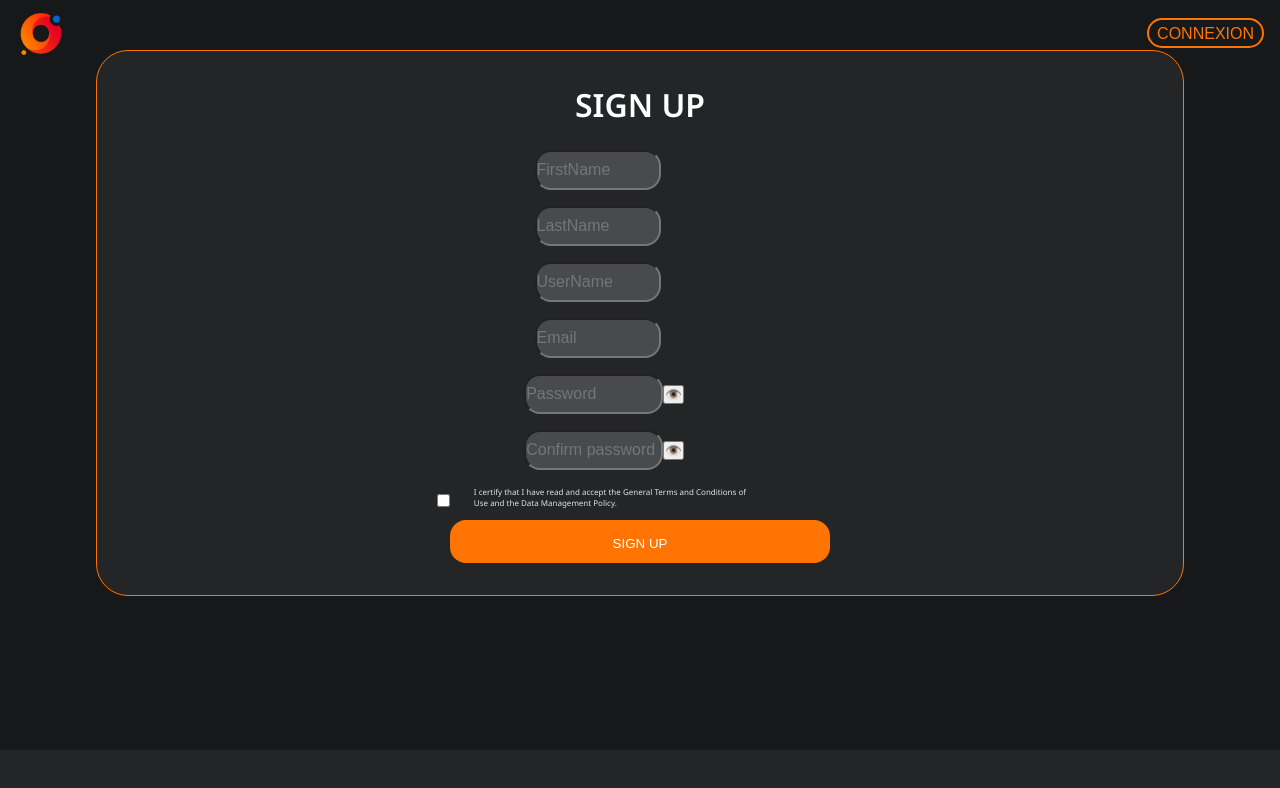
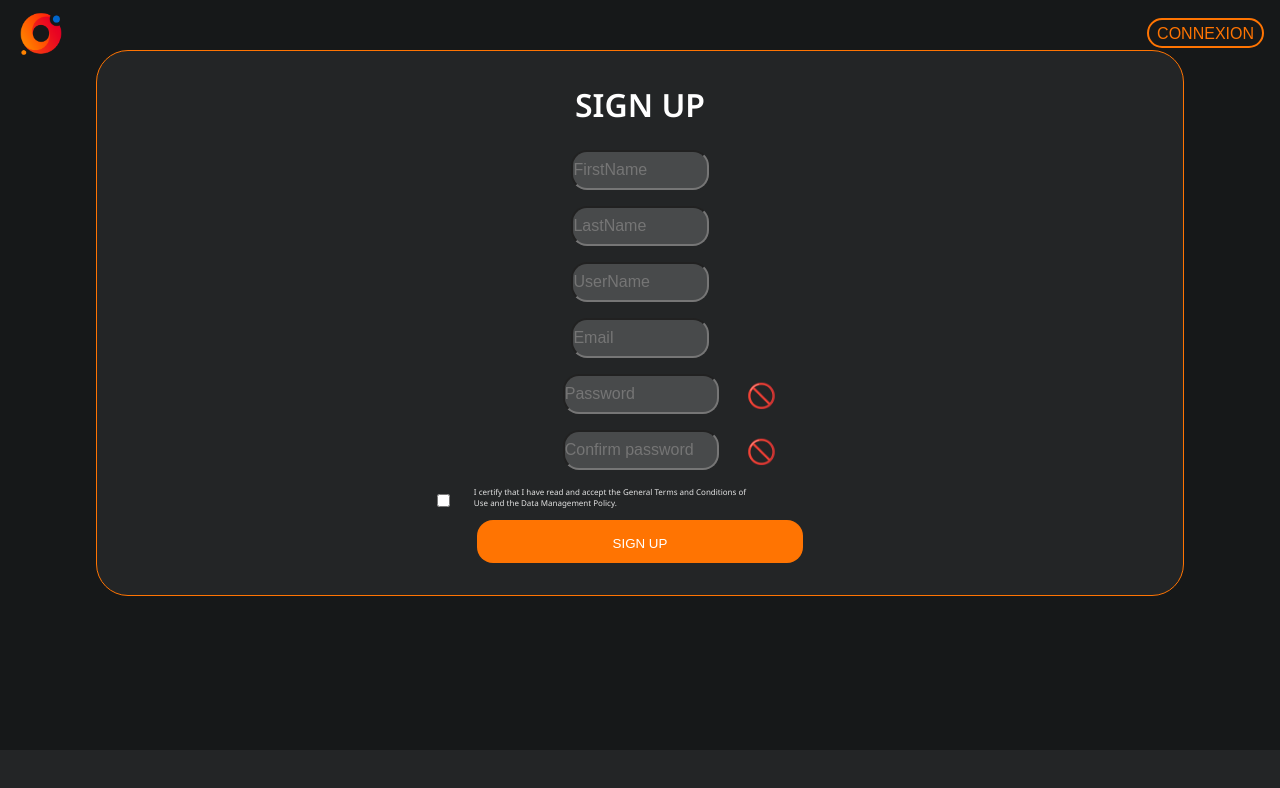
Before and after one commit to WildCodeSchool/2022-11-JS-RemoteFR-Geekrew-P3-OriginsDigital, a React (Vite) app in the folder frontend/: page /sign-up in a window 1280 px wide. Shown: the top 788 px of the page. Built offline with nearby package versions, Linux system fonts and the light colour scheme; no server answers; some icons are missing.

Commit message:
update forms

```diff
--- a/frontend/src/components/ConfirmPassword.jsx
+++ b/frontend/src/components/ConfirmPassword.jsx
@@ -14,7 +14,9 @@ function ConfirmPassword({ setConfirmPassword, confirmPassword, password }) {
   };
   return (
     <div>
+      <div className={styles["form-group"]}>
         <label htmlFor="password"> </label>
+        <div className={styles["password-container"]}>
           <input
             className={styles["sign-up-input"]}
             id="confirmPassword"
@@ -27,13 +29,15 @@ function ConfirmPassword({ setConfirmPassword, confirmPassword, password }) {
           />
           <button
             type="button"
-        className={styles["show-password-button"]}
+            className={styles["password-button"]}
             onClick={handleTogglePasswordVisibility}
           >
-        {passwordVisible ? "🚫" : "👁️"}
+            {passwordVisible ? "👁️" : "🚫"}
           </button>
+        </div>
+      </div>
       {!passwordsMatch && (
-        <span className={styles["error-message"]}>Passwords do not match</span>
+        <span className={styles["sign-span"]}>Passwords do not match</span>
       )}
     </div>
   );
--- a/frontend/src/components/Email.jsx
+++ b/frontend/src/components/Email.jsx
@@ -32,7 +32,7 @@ function Email({ email, setEmail }) {
         onChange={handleChangeEmail}
       />
       {!isValidEmail && (
-        <span style={{ color: "red" }}>Please enter a valid email</span>
+        <span className={styles["sign-span"]}>Please enter a valid email</span>
       )}
     </div>
   );
--- a/frontend/src/components/FirstName.jsx
+++ b/frontend/src/components/FirstName.jsx
@@ -31,8 +31,8 @@ function FirstName({ setFirstName, firstName }) {
         onChange={handleChangeFirstName}
       />
       {!isValidFirstName && (
-        <span style={{ color: "red" }}>
-          Your firstname lenght must be at least 3 caracter{" "}
+        <span className={styles["sign-span"]}>
+          Your firstname lenght must be at least 3 caracter
         </span>
       )}
     </div>
--- a/frontend/src/components/LastName.jsx
+++ b/frontend/src/components/LastName.jsx
@@ -31,8 +31,8 @@ function LastName({ lastName, setLastName }) {
         onChange={handleChangeLastName}
       />
       {!isValidLastName && (
-        <span style={{ color: "red" }}>
-          Your lastname lenght must be at least 3 caracter{" "}
+        <span className={styles["sign-span"]}>
+          Your lastname lenght must be at least 3 caracter
         </span>
       )}
     </div>
--- a/frontend/src/components/Password.jsx
+++ b/frontend/src/components/Password.jsx
@@ -27,7 +27,9 @@ function Password({ password, setPassword }) {
 
   return (
     <div>
+      <div className={styles["form-group"]}>
         <label htmlFor="password"> </label>
+        <div className={styles["password-container"]}>
           <input
             className={styles["sign-up-input"]}
             id="password"
@@ -40,13 +42,15 @@ function Password({ password, setPassword }) {
           />
           <button
             type="button"
-        className={styles["show-password-button"]}
+            className={styles["password-button"]}
             onClick={handleTogglePasswordVisibility}
           >
-        {passwordVisible ? "🚫" : "👁️"}
+            {passwordVisible ? "👁️" : "🚫"}
           </button>
+        </div>
+      </div>
       {wrongPassword && (
-        <span style={{ color: "red" }}>Wrong password format </span>
+        <span className={styles["sign-span"]}>Wrong password format </span>
       )}
     </div>
   );
--- a/frontend/src/components/UserName.jsx
+++ b/frontend/src/components/UserName.jsx
@@ -31,8 +31,8 @@ function UserName({ userName, setUserName }) {
         onChange={handleChangeUserName}
       />
       {!isValidUserName && (
-        <span style={{ color: "red" }}>
-          Your username lenght must be at least 3 caracter{" "}
+        <span className={styles["sign-span"]}>
+          Your username lenght must be at least 3 caracter
         </span>
       )}
     </div>
--- a/frontend/src/styles/SignIn.module.scss
+++ b/frontend/src/styles/SignIn.module.scss
@@ -51,7 +51,7 @@
       cursor: pointer;
       background-color: #ff7402;
       color: #fff;
-      width: 45%;
+      min-width: 30%;
     }
 
     .sign-in-btn2 {
@@ -60,7 +60,7 @@
       border: 1px solid #ff7402;
       border-radius: 1rem;
       margin-bottom: 1rem;
-      width: 45%;
+      min-width: 30%;
       font-size: 1rem;
       cursor: pointer;
       color: #ff7402;
--- a/frontend/src/styles/SignUp.module.scss
+++ b/frontend/src/styles/SignUp.module.scss
@@ -20,21 +20,50 @@
   margin-bottom: 1.5rem;
   color: #ffffff;
 }
-
 .sign-up-forms {
   display: flex;
   flex-direction: column;
   align-items: center;
 }
+.form-group {
+  display: flew;
+  align-items: center;
+  justify-content: center;
+}
+.password-container {
+  display: flex;
+  align-items: center;
+  justify-content: flex-end;
+  width: auto;
+  margin-left:2rem;
+}
 .sign-up-input {
+  display: block;
   justify-items: center;
   text-align: center;
   background-color: #484a4b;
   height: 2.5rem;
-  width: 60%;
+  width: 65%;
+  margin:auto;
   margin-bottom: 1rem;
   font-size: 1rem;
   border-radius: 1rem;
+}
+.password-button{
+  background-color: transparent;
+  border: none;
+  font-size: 1.5rem;
+  margin:0;
+  cursor: pointer;
+  margin-bottom: 0.75rem;
+}
+.sign-span{
+  display:flex;
+  justify-content: center;
+  margin-top:0;
+  margin-bottom: auto;
+  color:red;
+  font-size: small;
 }
 .check-btn {
   display: flex;
@@ -61,7 +90,7 @@
   display: flex;
   flex-direction: column;
   align-items: center;
-  width: 35%;
+  min-width: 30%;
   margin: auto;
   padding: 0.75rem;
   border: none;
```
Lines whose indentation alone changed are shown as unchanged.
